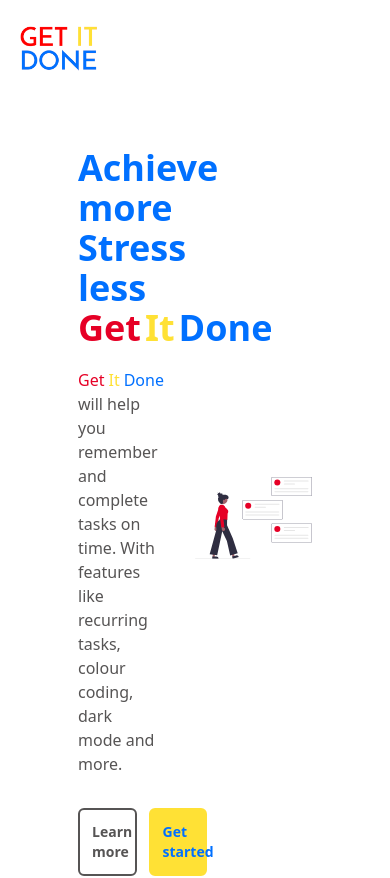
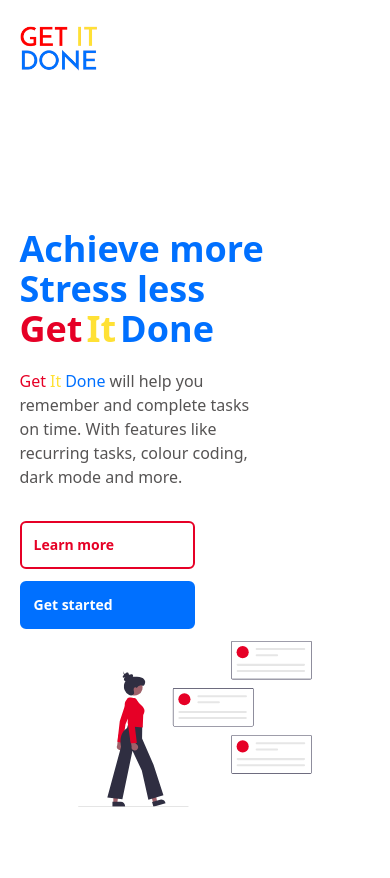
Before and after one commit to realazaber/laravel-task-tracker, a Nuxt app in the folder frontend/: page / in a window 390 px wide. Shown: the top 878 px of the page. Built offline with nearby package versions, Linux system fonts and the light colour scheme.

Commit message:
responsive home page

```diff
--- a/frontend/pages/index.vue
+++ b/frontend/pages/index.vue
@@ -1,6 +1,6 @@
 <template>
-    <div class="min-h-[100vh] w-full flex flex-row text-center items-center justify-center">
-        <div class="w-1/3 text-left">
+    <div class="min-h-[100vh] w-full flex flex-col phone:flex-row text-center items-center justify-center">
+        <div class="w-full phone:w-1/3 text-left">
             <h1 class="text-pri text-4xl font-bold w-full">
                 Achieve more<br />
                 Stress less <br />
@@ -11,12 +11,12 @@
                 <GetItDone></GetItDone>
                 will help you remember and complete tasks on time.
                 With features like recurring tasks, colour coding, dark mode and more.</p>
-            <div class="flex py-3 gap-3">
-                <nuxt-link class="btn border border-2 border-[#565454] rounded-md p-3 font-semibold" to="/about">Learn more</nuxt-link>
-                <nuxt-link class="btn border border-2 border-sec bg-sec text-pri rounded-md p-3 font-semibold" to="/register">Get started</nuxt-link>
+            <div class="flex flex-col phone:flex-row py-3 gap-3">
+                <nuxt-link class="btn border border-2 border-thir text-thir rounded-md p-3 font-semibold" to="/about">Learn more</nuxt-link>
+                <nuxt-link class="btn border border-2 border-pri bg-pri text-white rounded-md p-3 font-semibold" to="/register">Get started</nuxt-link>
             </div>
         </div>
-        <div class="w-1/3">
+        <div class="w-2/3 phone:w-1/3">
             <img src="/images/svgs/red/placeholders.svg" alt="Welcome image">
         </div>
     </div>
```
